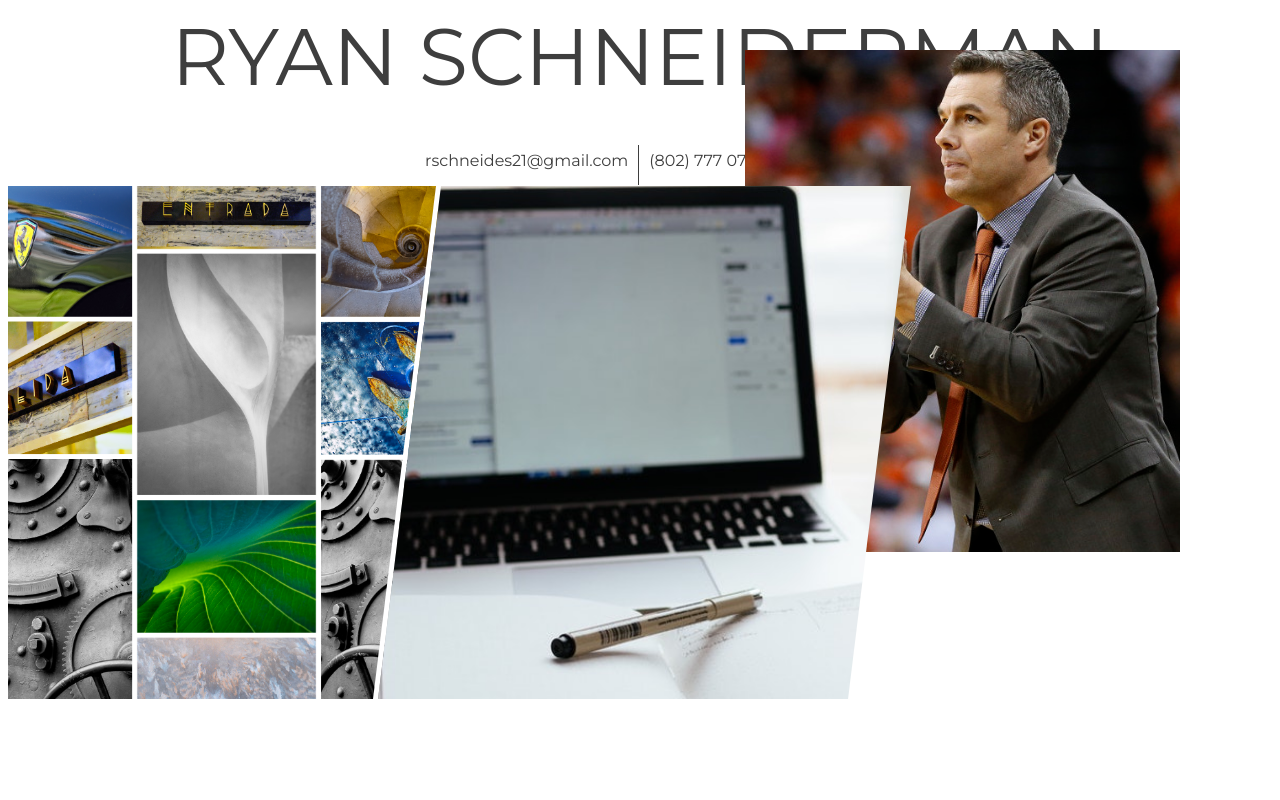
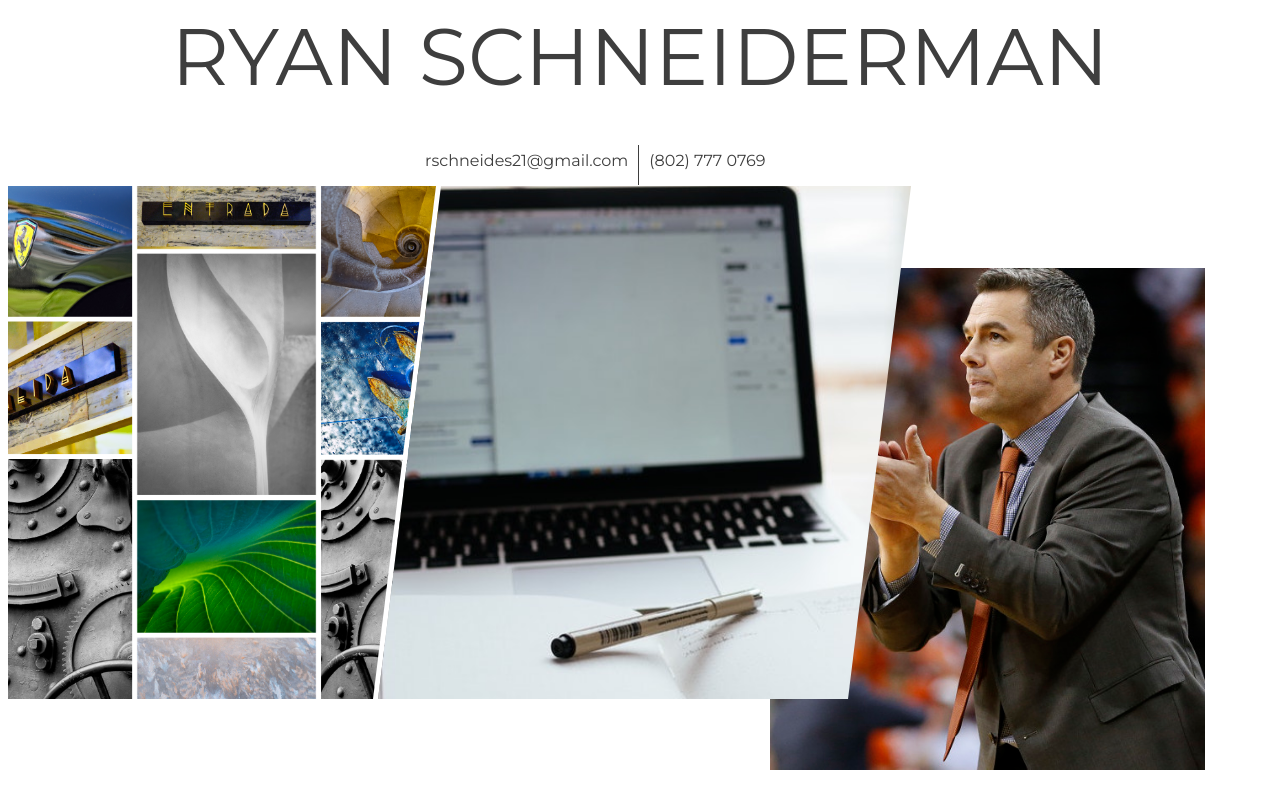
Before and after one commit to rschneides21/ryanschneiderman, a PHP site: page / in a window 1280 px wide. Run offline with PHP 8.4, Linux system fonts and the light colour scheme.

Commit message:
header adds

```diff
--- a/index.php
+++ b/index.php
@@ -64,8 +64,8 @@
   }
   #third-pic{
   	position: absolute;
-  	top: 50px;
-  	right: 100px;
+  	bottom: 30px;
+  	right: 75px;
   }
 
   </style>
```
